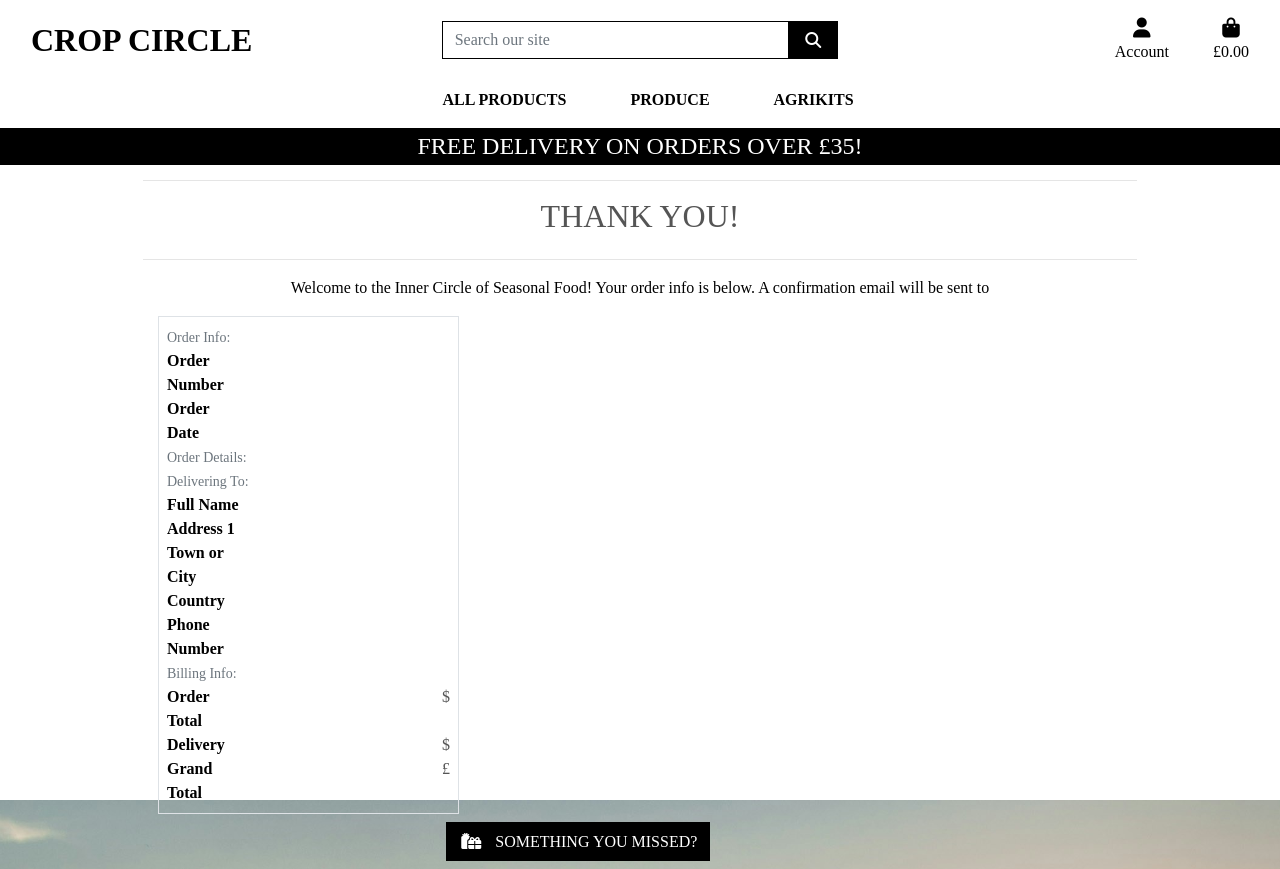
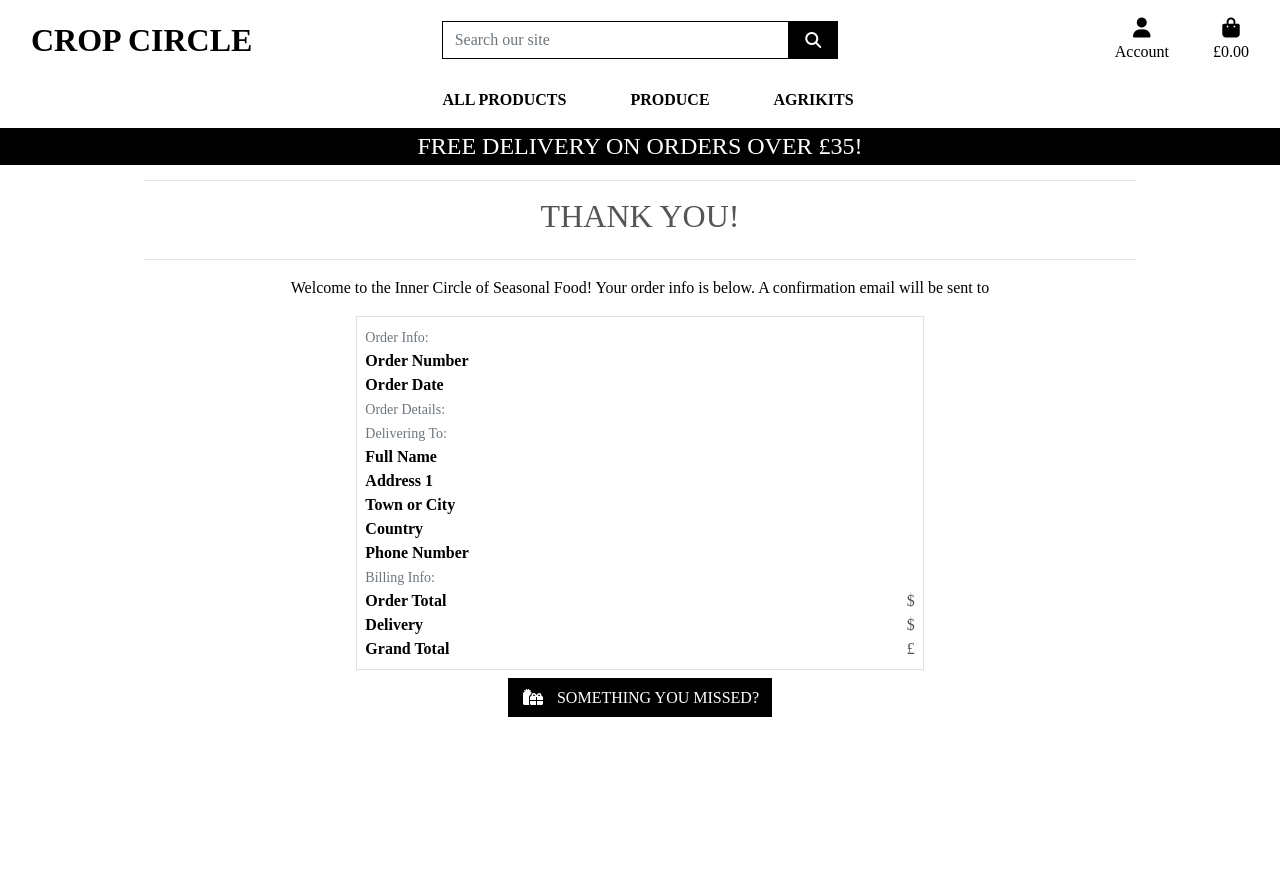
Before and after one commit to Al3x-G/Crop_Circle, a Django app: template checkout/templates/checkout/checkout_success.html in a window 1280 px wide. After the commit the page ends 717 px from the top, so only its background shows below. Run offline with Django 3.2, Linux system fonts and the light colour scheme; the template is opened without the code that fills it, so the values that code supplies are empty; some libraries are stand-ins or nearby versions; some web fonts are replaced.

Commit message:
Individual style checkout success to justify content center

```diff
--- a/checkout/templates/checkout/checkout_success.html
+++ b/checkout/templates/checkout/checkout_success.html
@@ -26,8 +26,7 @@
             </div>
         </div>
 
-        <div class="row">
-            <div class="col-12 col-lg-7">
+        <div class="row" style="justify-content: center;">
             <div class="col-12 col-lg-7">
                 <div class="order-confirmation-wrapper p-2 border">
                     <div class="row">
@@ -131,7 +130,7 @@
                     {% if order.postcode %}
                     <div class="row">
                         <div class="col-12 col-md-4">
-                                <p class="mb-0 text-black font-weight-bold">Postal Code</p>
+                            <p class="mb-0 text-black font-weight-bold">Post Code</p>
                         </div>
                         <div class="col-12 col-md-8 text-md-right">
                             <p class="mb-0">{{ order.postcode }}</p>
@@ -192,9 +191,8 @@
                 </div>
             </div>
         </div>
-        </div>
-        <div class="row">
-			<div class="col-12 col-lg-7 text-right">
+        <div class="row" style="justify-content: center;">
+			<div class="col-12 col-lg-7 text-center">
 				<a href="{% url 'products' %}" class="btn btn-black rounded-0 my-2">
 					<span class="icon mr-2">
 						<i class="fas fa-gifts"></i>
```
Lines whose indentation alone changed are shown as unchanged.
